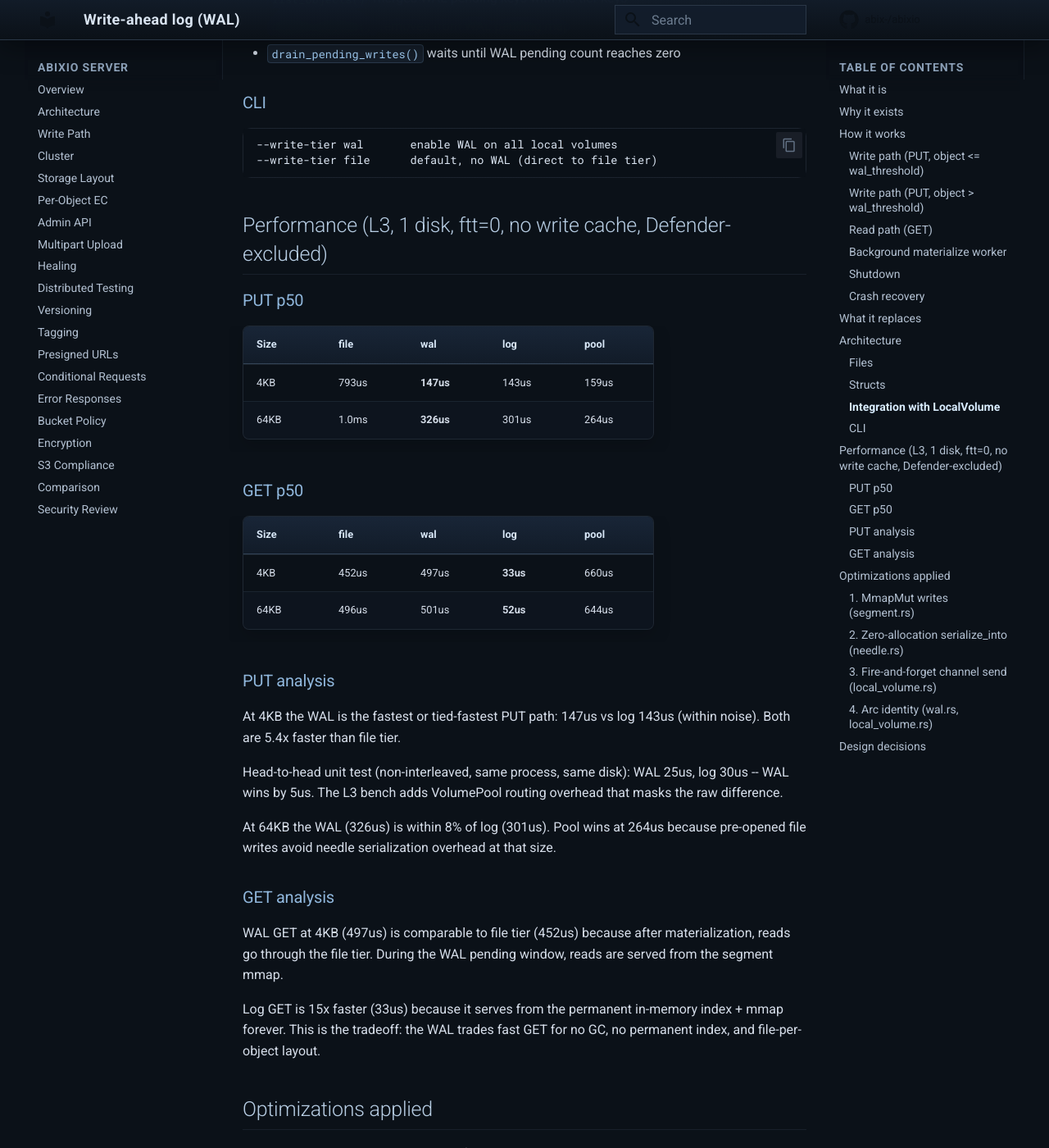
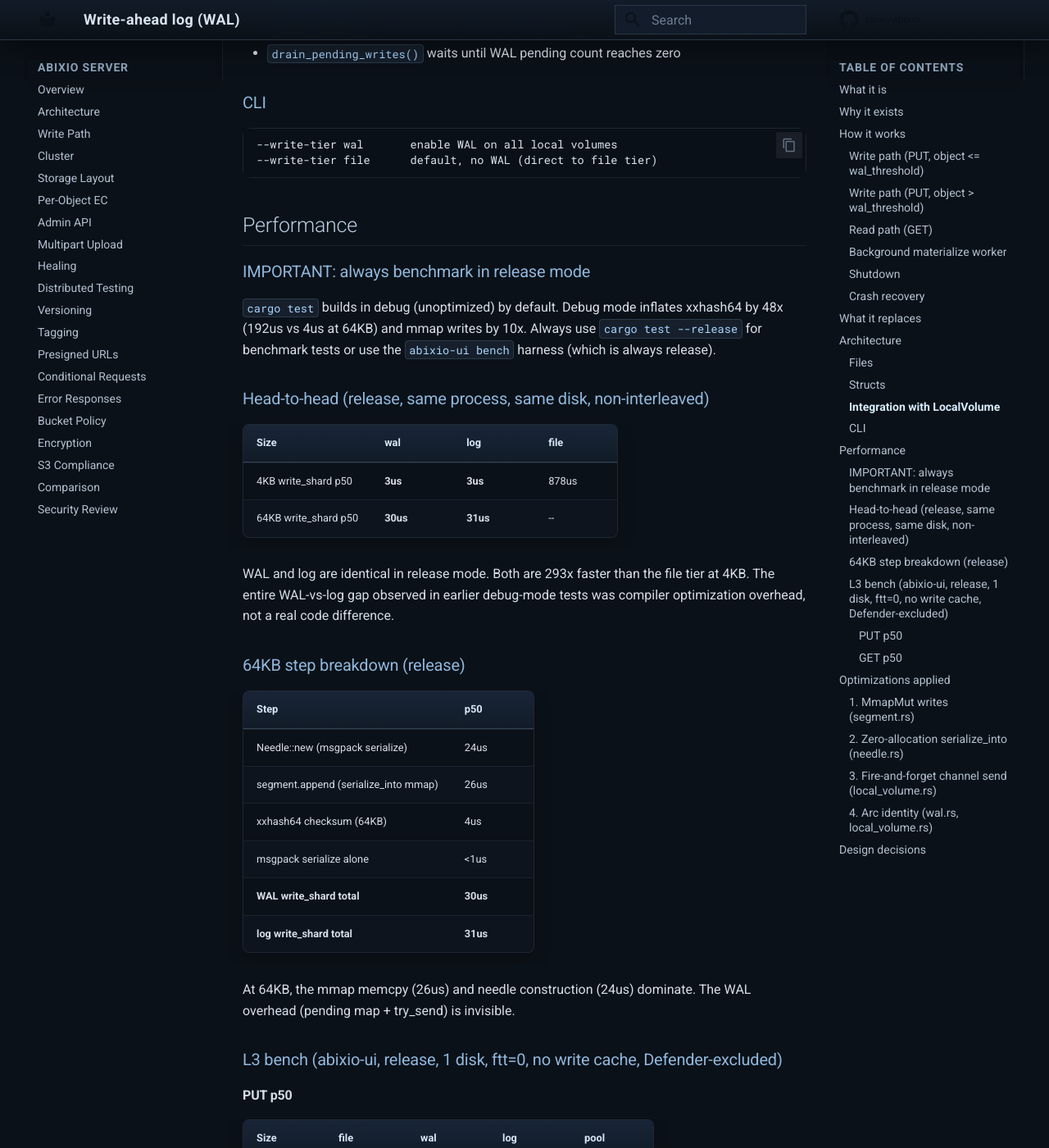
Before and after one commit to abix-/abixio, an MkDocs documentation site: the page built from docs/write-wal.md, in a window 1280 px wide and 1400 px high, scrolled down 3930 px. Shown: the whole window at 82% size. Built offline with MkDocs 1.6.1 and Material for MkDocs 9.7.7, drawn with Linux system fonts in a browser that asks for light colours; comment, search, counter and statistics services are not loaded; some of the changed text lies outside the part shown.

Commit message:
docs: release mode warning, WAL=log at 3us in release, debug mode was inflating all numbers

````diff
--- a/docs/write-wal.md
+++ b/docs/write-wal.md
@@ -159,44 +159,67 @@ keeps up, so recovery processes near-zero entries.
 --write-tier file      default, no WAL (direct to file tier)
 ```
 
-## Performance (L3, 1 disk, ftt=0, no write cache, Defender-excluded)
+## Performance
 
-### PUT p50
+### IMPORTANT: always benchmark in release mode
+
+`cargo test` builds in debug (unoptimized) by default. Debug mode
+inflates xxhash64 by 48x (192us vs 4us at 64KB) and mmap writes by
+10x. Always use `cargo test --release` for benchmark tests or use
+the `abixio-ui bench` harness (which is always release).
+
+### Head-to-head (release, same process, same disk, non-interleaved)
+
+| Size | wal | log | file |
+|---|---|---|---|
+| 4KB write_shard p50 | **3us** | **3us** | 878us |
+| 64KB write_shard p50 | **30us** | **31us** | -- |
+
+WAL and log are identical in release mode. Both are 293x faster
+than the file tier at 4KB. The entire WAL-vs-log gap observed in
+earlier debug-mode tests was compiler optimization overhead, not a
+real code difference.
+
+### 64KB step breakdown (release)
+
+| Step | p50 |
+|---|---|
+| Needle::new (msgpack serialize) | 24us |
+| segment.append (serialize_into mmap) | 26us |
+| xxhash64 checksum (64KB) | 4us |
+| msgpack serialize alone | <1us |
+| **WAL write_shard total** | **30us** |
+| **log write_shard total** | **31us** |
+
+At 64KB, the mmap memcpy (26us) and needle construction (24us)
+dominate. The WAL overhead (pending map + try_send) is invisible.
+
+### L3 bench (abixio-ui, release, 1 disk, ftt=0, no write cache, Defender-excluded)
+
+#### PUT p50
 
 | Size | file | **wal** | log | pool |
 |---|---|---|---|---|
 | 4KB | 793us | **147us** | 143us | 159us |
 | 64KB | 1.0ms | **326us** | 301us | 264us |
 
-### GET p50
+The L3 bench numbers are higher than the head-to-head because they
+include VolumePool routing overhead (EC resolution, placement, quorum
+checks). The relative ordering can vary between runs due to filesystem
+state differences between sequential tier tests.
+
+#### GET p50
 
 | Size | file | wal | **log** | pool |
 |---|---|---|---|---|
 | 4KB | 452us | 497us | **33us** | 660us |
 | 64KB | 496us | 501us | **52us** | 644us |
 
-### PUT analysis
-
-At 4KB the WAL is the fastest or tied-fastest PUT path: 147us vs
-log 143us (within noise). Both are 5.4x faster than file tier.
-
-Head-to-head unit test (non-interleaved, same process, same disk):
-WAL 25us, log 30us -- WAL wins by 5us. The L3 bench adds VolumePool
-routing overhead that masks the raw difference.
-
-At 64KB the WAL (326us) is within 8% of log (301us). Pool wins at
-264us because pre-opened file writes avoid needle serialization
-overhead at that size.
-
-### GET analysis
-
-WAL GET at 4KB (497us) is comparable to file tier (452us) because
-after materialization, reads go through the file tier. During the
-WAL pending window, reads are served from the segment mmap.
-
-Log GET is 15x faster (33us) because it serves from the permanent
-in-memory index + mmap forever. This is the tradeoff: the WAL trades
-fast GET for no GC, no permanent index, and file-per-object layout.
+WAL GET is comparable to file tier because after materialization,
+reads go through the file tier. Log GET is 15x faster because it
+serves from the permanent in-memory index + mmap. This is the
+tradeoff: the WAL trades fast GET for no GC, no permanent index,
+and file-per-object layout.
 
 ## Optimizations applied
 
````
Also changed, not shown: docs/benchmark-requirements.md (+19 -1 lines).
